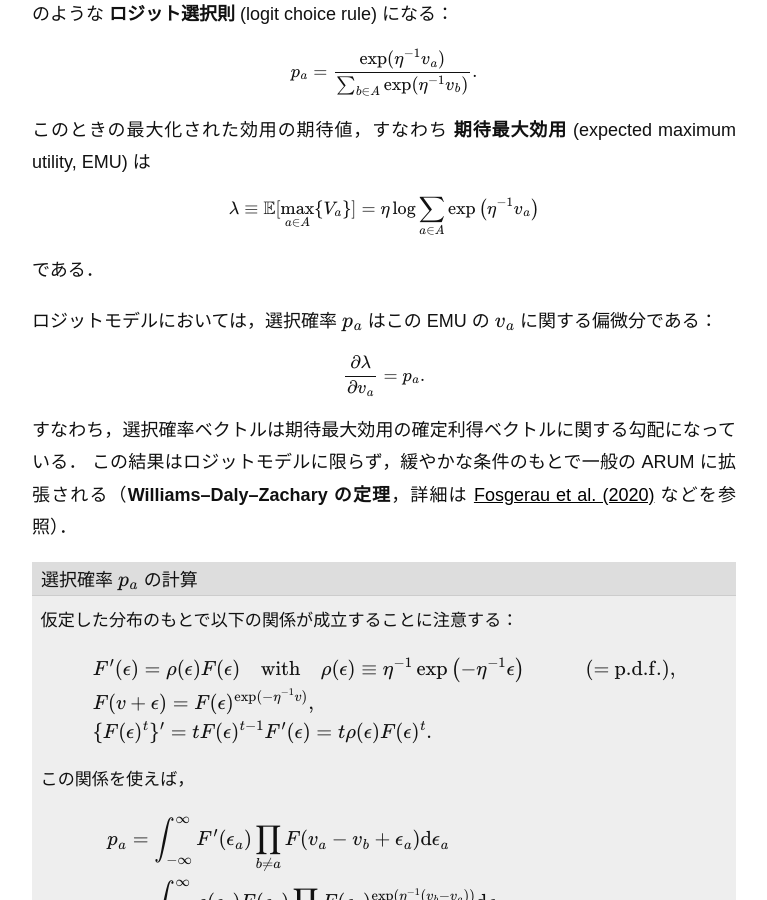
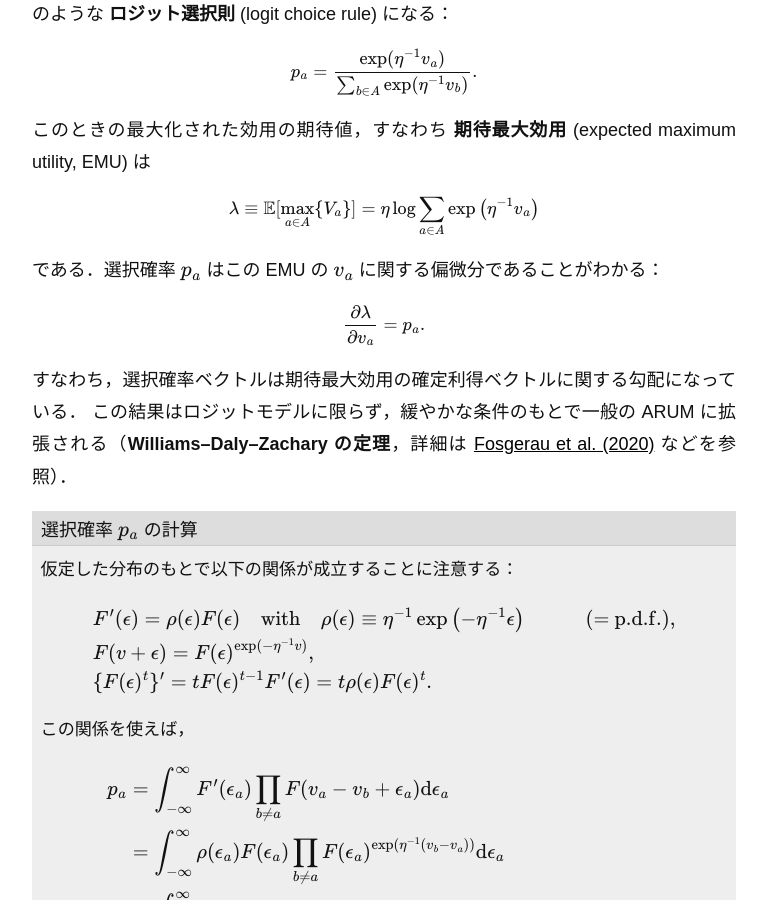
Before and after one commit to mino-osawa/mino-osawa.github.io, a Jekyll site: the page built from _posts/2025-05-29-post.markdown, in a window 1280 px wide and 900 px high, scrolled down 1239 px. Shown: the whole window, without its empty margins (256-1023 px from the left). Built offline with Jekyll 4.4.1, drawn with Linux system fonts in a browser that asks for light colours; some web fonts are replaced.

Commit message:
minor fix

```diff
--- a/_posts/2025-05-29-post.markdown
+++ b/_posts/2025-05-29-post.markdown
@@ -58,9 +58,7 @@ $$
 \lambda \equiv \mathbb{E}[\max_{a\in A} \{V_a\}] = \eta \log \sum_{a \in A} \exp\left(\eta^{-1} v_a\right)
 $$
 
-である．
-
-ロジットモデルにおいては，選択確率 $p_a$ はこの EMU の $v_a$ に関する偏微分である：
+である．選択確率 $p_a$ はこの EMU の $v_a$ に関する偏微分であることがわかる：
 
 $$
 \frac{\partial \lambda}{\partial v_a} = p_a.
```
